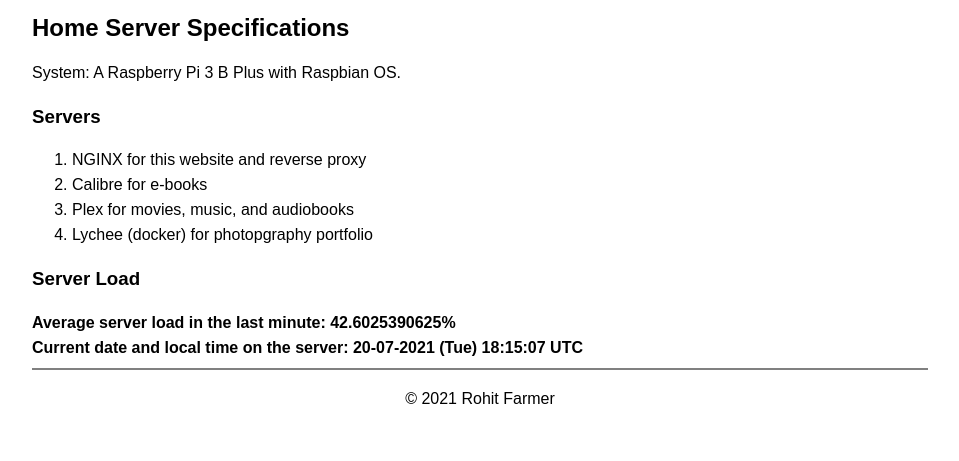
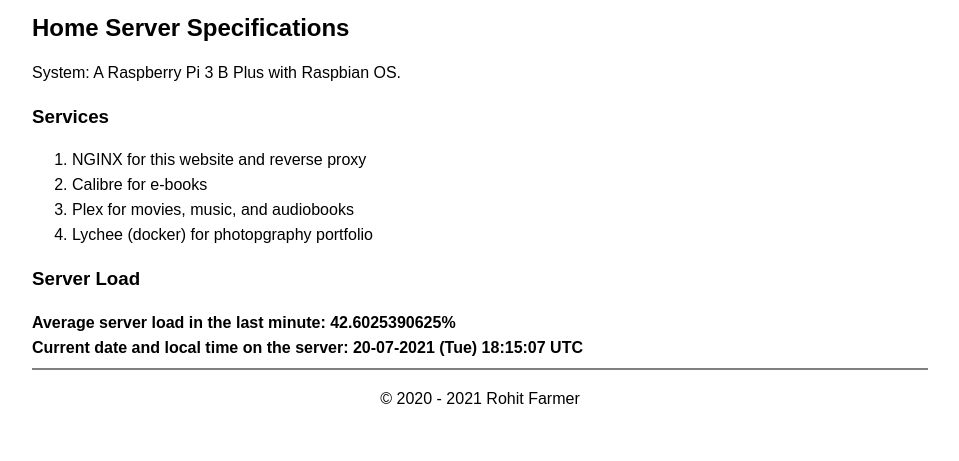
Before and after one commit to rohitfarmer/home-website, a PHP site: page / in a window 1280 px wide. Shown: the part 703-1164 px from the top of the page, without its empty margins (160-1119 px from the left). Run offline with PHP 8.4, Linux system fonts and the light colour scheme.

Commit message:
services

```diff
--- a/html/index.php
+++ b/html/index.php
@@ -49,7 +49,7 @@
   <div ID="homeserver">
     <h2>Home Server Specifications</h2>
     System: A Raspberry Pi 3 B Plus with Raspbian OS.
-    <h3>Servers</h3>
+    <h3>Services</h3>
     <ol>
       <li>NGINX for this website and reverse proxy</li>
       <li>Calibre for e-books</li>
@@ -71,7 +71,7 @@
 
   <div>
     <hr>
-    <p style="text-align: center;"> &copy; <?php $year = date("Y"); echo $year; ?> Rohit Farmer</p>
+    <p style="text-align: center;"> &copy; 2020 - <?php $year = date("Y"); echo $year; ?> Rohit Farmer</p>
   </div>
 
 </body>
```
